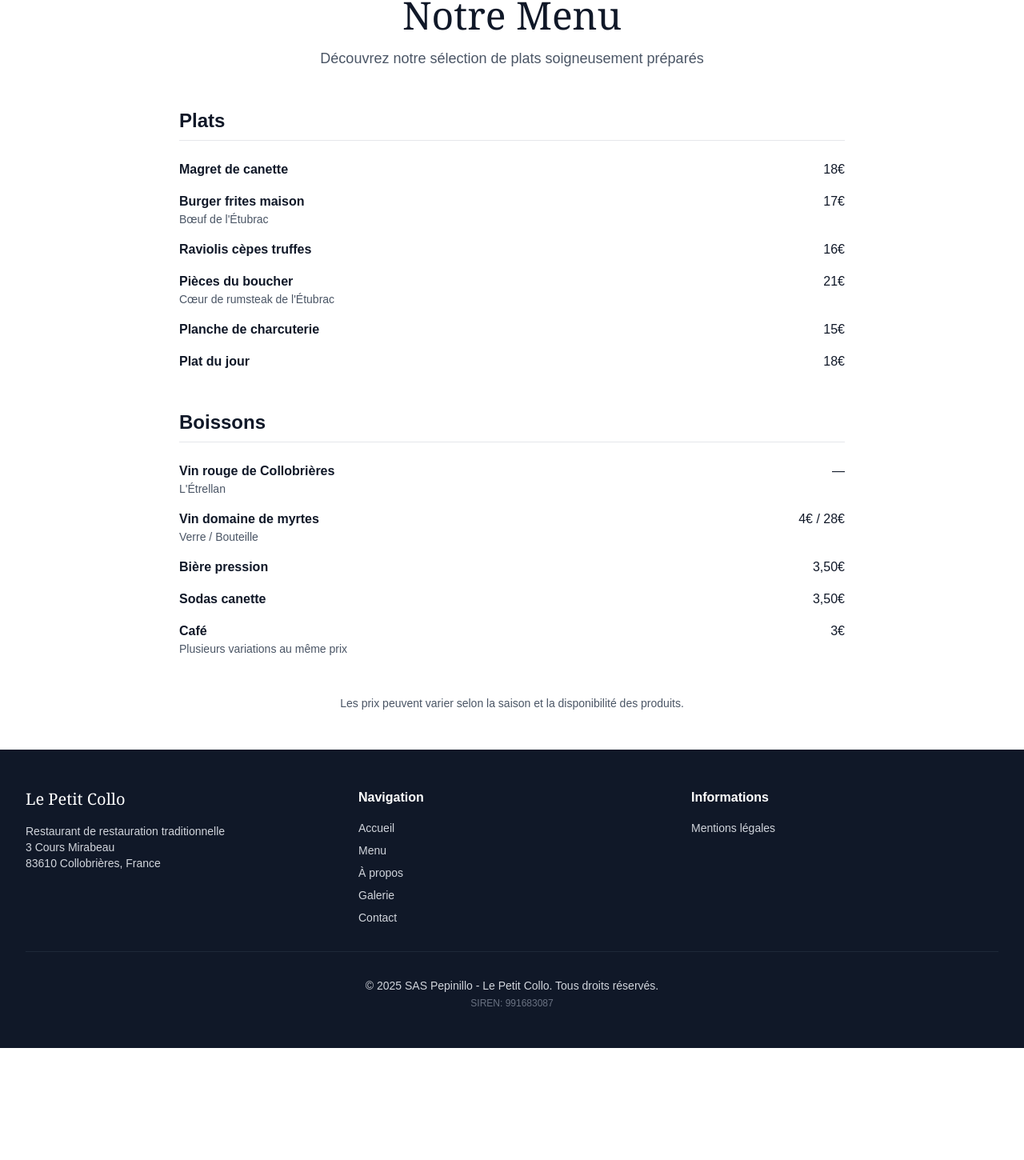
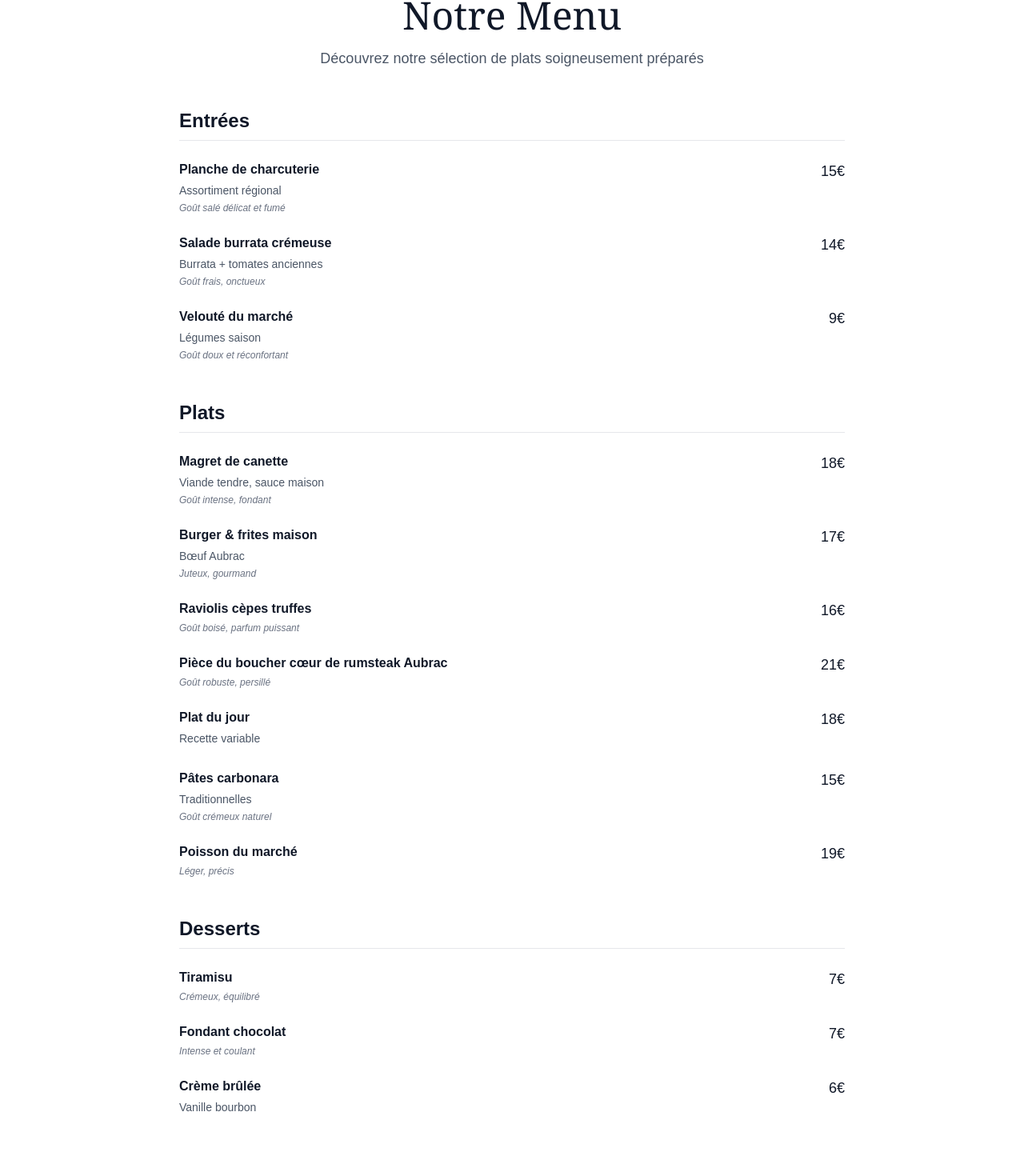
Before and after one commit to hicham-saddek/lepetitcollo, a Next.js app: page /menu in a window 1280 px wide. Shown: the part 118-1568 px from the top of the page at 80% size. Before the commit the page ends 1428 px from the top, so only its background shows below. Built offline with nearby package versions, Linux system fonts and the light colour scheme.

Commit message:
Enhance menu section in restaurant website: add detailed descriptions and pricing for entrées, plats, and desserts, while improving layout for better readability.

```diff
--- a/app/menu/page.tsx
+++ b/app/menu/page.tsx
@@ -12,49 +12,126 @@ export default function Menu() {
         </div>
 
         <div className="space-y-12">
+          {/* Entrées */}
+          <section>
+            <h2 className="text-2xl font-semibold text-gray-900 mb-6 border-b border-gray-200 pb-2">
+              Entrées
+            </h2>
+            <div className="space-y-6">
+              <div className="flex flex-col sm:flex-row sm:justify-between sm:items-start gap-2">
+                <div className="flex-1">
+                  <h3 className="font-semibold text-gray-900 mb-1">Planche de charcuterie</h3>
+                  <p className="text-gray-600 text-sm mb-1">Assortiment régional</p>
+                  <p className="text-gray-500 text-xs italic">Goût salé délicat et fumé</p>
+                </div>
+                <span className="text-gray-900 font-medium text-lg whitespace-nowrap">15€</span>
+              </div>
+              <div className="flex flex-col sm:flex-row sm:justify-between sm:items-start gap-2">
+                <div className="flex-1">
+                  <h3 className="font-semibold text-gray-900 mb-1">Salade burrata crémeuse</h3>
+                  <p className="text-gray-600 text-sm mb-1">Burrata + tomates anciennes</p>
+                  <p className="text-gray-500 text-xs italic">Goût frais, onctueux</p>
+                </div>
+                <span className="text-gray-900 font-medium text-lg whitespace-nowrap">14€</span>
+              </div>
+              <div className="flex flex-col sm:flex-row sm:justify-between sm:items-start gap-2">
+                <div className="flex-1">
+                  <h3 className="font-semibold text-gray-900 mb-1">Velouté du marché</h3>
+                  <p className="text-gray-600 text-sm mb-1">Légumes saison</p>
+                  <p className="text-gray-500 text-xs italic">Goût doux et réconfortant</p>
+                </div>
+                <span className="text-gray-900 font-medium text-lg whitespace-nowrap">9€</span>
+              </div>
+            </div>
+          </section>
+
           {/* Plats */}
           <section>
             <h2 className="text-2xl font-semibold text-gray-900 mb-6 border-b border-gray-200 pb-2">
               Plats
             </h2>
-            <div className="space-y-4">
-              <div className="flex justify-between items-start">
-                <div>
-                  <h3 className="font-semibold text-gray-900">Magret de canette</h3>
+            <div className="space-y-6">
+              <div className="flex flex-col sm:flex-row sm:justify-between sm:items-start gap-2">
+                <div className="flex-1">
+                  <h3 className="font-semibold text-gray-900 mb-1">Magret de canette</h3>
+                  <p className="text-gray-600 text-sm mb-1">Viande tendre, sauce maison</p>
+                  <p className="text-gray-500 text-xs italic">Goût intense, fondant</p>
                 </div>
-                <span className="text-gray-900 font-medium">18€</span>
+                <span className="text-gray-900 font-medium text-lg whitespace-nowrap">18€</span>
               </div>
-              <div className="flex justify-between items-start">
-                <div>
-                  <h3 className="font-semibold text-gray-900">Burger frites maison</h3>
-                  <p className="text-gray-600 text-sm">Bœuf de l'Étubrac</p>
+              <div className="flex flex-col sm:flex-row sm:justify-between sm:items-start gap-2">
+                <div className="flex-1">
+                  <h3 className="font-semibold text-gray-900 mb-1">Burger & frites maison</h3>
+                  <p className="text-gray-600 text-sm mb-1">Bœuf Aubrac</p>
+                  <p className="text-gray-500 text-xs italic">Juteux, gourmand</p>
                 </div>
-                <span className="text-gray-900 font-medium">17€</span>
+                <span className="text-gray-900 font-medium text-lg whitespace-nowrap">17€</span>
               </div>
-              <div className="flex justify-between items-start">
-                <div>
-                  <h3 className="font-semibold text-gray-900">Raviolis cèpes truffes</h3>
+              <div className="flex flex-col sm:flex-row sm:justify-between sm:items-start gap-2">
+                <div className="flex-1">
+                  <h3 className="font-semibold text-gray-900 mb-1">Raviolis cèpes truffes</h3>
+                  <p className="text-gray-500 text-xs italic">Goût boisé, parfum puissant</p>
                 </div>
-                <span className="text-gray-900 font-medium">16€</span>
+                <span className="text-gray-900 font-medium text-lg whitespace-nowrap">16€</span>
               </div>
-              <div className="flex justify-between items-start">
-                <div>
-                  <h3 className="font-semibold text-gray-900">Pièces du boucher</h3>
-                  <p className="text-gray-600 text-sm">Cœur de rumsteak de l'Étubrac</p>
+              <div className="flex flex-col sm:flex-row sm:justify-between sm:items-start gap-2">
+                <div className="flex-1">
+                  <h3 className="font-semibold text-gray-900 mb-1">Pièce du boucher cœur de rumsteak Aubrac</h3>
+                  <p className="text-gray-500 text-xs italic">Goût robuste, persillé</p>
                 </div>
-                <span className="text-gray-900 font-medium">21€</span>
+                <span className="text-gray-900 font-medium text-lg whitespace-nowrap">21€</span>
               </div>
-              <div className="flex justify-between items-start">
-                <div>
-                  <h3 className="font-semibold text-gray-900">Planche de charcuterie</h3>
+              <div className="flex flex-col sm:flex-row sm:justify-between sm:items-start gap-2">
+                <div className="flex-1">
+                  <h3 className="font-semibold text-gray-900 mb-1">Plat du jour</h3>
+                  <p className="text-gray-600 text-sm mb-1">Recette variable</p>
                 </div>
-                <span className="text-gray-900 font-medium">15€</span>
+                <span className="text-gray-900 font-medium text-lg whitespace-nowrap">18€</span>
               </div>
-              <div className="flex justify-between items-start">
-                <div>
-                  <h3 className="font-semibold text-gray-900">Plat du jour</h3>
+              <div className="flex flex-col sm:flex-row sm:justify-between sm:items-start gap-2">
+                <div className="flex-1">
+                  <h3 className="font-semibold text-gray-900 mb-1">Pâtes carbonara</h3>
+                  <p className="text-gray-600 text-sm mb-1">Traditionnelles</p>
+                  <p className="text-gray-500 text-xs italic">Goût crémeux naturel</p>
                 </div>
-                <span className="text-gray-900 font-medium">18€</span>
+                <span className="text-gray-900 font-medium text-lg whitespace-nowrap">15€</span>
+              </div>
+              <div className="flex flex-col sm:flex-row sm:justify-between sm:items-start gap-2">
+                <div className="flex-1">
+                  <h3 className="font-semibold text-gray-900 mb-1">Poisson du marché</h3>
+                  <p className="text-gray-500 text-xs italic">Léger, précis</p>
+                </div>
+                <span className="text-gray-900 font-medium text-lg whitespace-nowrap">19€</span>
+              </div>
+            </div>
+          </section>
+
+          {/* Desserts */}
+          <section>
+            <h2 className="text-2xl font-semibold text-gray-900 mb-6 border-b border-gray-200 pb-2">
+              Desserts
+            </h2>
+            <div className="space-y-6">
+              <div className="flex flex-col sm:flex-row sm:justify-between sm:items-start gap-2">
+                <div className="flex-1">
+                  <h3 className="font-semibold text-gray-900 mb-1">Tiramisu</h3>
+                  <p className="text-gray-500 text-xs italic">Crémeux, équilibré</p>
+                </div>
+                <span className="text-gray-900 font-medium text-lg whitespace-nowrap">7€</span>
+              </div>
+              <div className="flex flex-col sm:flex-row sm:justify-between sm:items-start gap-2">
+                <div className="flex-1">
+                  <h3 className="font-semibold text-gray-900 mb-1">Fondant chocolat</h3>
+                  <p className="text-gray-500 text-xs italic">Intense et coulant</p>
+                </div>
+                <span className="text-gray-900 font-medium text-lg whitespace-nowrap">7€</span>
+              </div>
+              <div className="flex flex-col sm:flex-row sm:justify-between sm:items-start gap-2">
+                <div className="flex-1">
+                  <h3 className="font-semibold text-gray-900 mb-1">Crème brûlée</h3>
+                  <p className="text-gray-600 text-sm mb-1">Vanille bourbon</p>
+                </div>
+                <span className="text-gray-900 font-medium text-lg whitespace-nowrap">6€</span>
               </div>
             </div>
           </section>
@@ -64,39 +141,45 @@ export default function Menu() {
             <h2 className="text-2xl font-semibold text-gray-900 mb-6 border-b border-gray-200 pb-2">
               Boissons
             </h2>
-            <div className="space-y-4">
-              <div className="flex justify-between items-start">
-                <div>
-                  <h3 className="font-semibold text-gray-900">Vin rouge de Collobrières</h3>
-                  <p className="text-gray-600 text-sm">L'Étrellan</p>
+            <div className="space-y-6">
+              <div className="flex flex-col sm:flex-row sm:justify-between sm:items-start gap-2">
+                <div className="flex-1">
+                  <h3 className="font-semibold text-gray-900 mb-1">Vin rouge Collobrières L'Etrellan</h3>
+                  <p className="text-gray-500 text-xs italic">Goût fruité rond</p>
                 </div>
-                <span className="text-gray-900 font-medium">—</span>
+                <span className="text-gray-900 font-medium text-lg whitespace-nowrap">—</span>
               </div>
-              <div className="flex justify-between items-start">
-                <div>
-                  <h3 className="font-semibold text-gray-900">Vin domaine de myrtes</h3>
+              <div className="flex flex-col sm:flex-row sm:justify-between sm:items-start gap-2">
+                <div className="flex-1">
+                  <h3 className="font-semibold text-gray-900 mb-1">Vin Domaine des Myrtes</h3>
                   <p className="text-gray-600 text-sm">Verre / Bouteille</p>
                 </div>
-                <span className="text-gray-900 font-medium">4€ / 28€</span>
+                <span className="text-gray-900 font-medium text-lg whitespace-nowrap">4€ / 28€</span>
               </div>
-              <div className="flex justify-between items-start">
-                <div>
-                  <h3 className="font-semibold text-gray-900">Bière pression</h3>
+              <div className="flex flex-col sm:flex-row sm:justify-between sm:items-start gap-2">
+                <div className="flex-1">
+                  <h3 className="font-semibold text-gray-900 mb-1">Bière pression</h3>
                 </div>
-                <span className="text-gray-900 font-medium">3,50€</span>
+                <span className="text-gray-900 font-medium text-lg whitespace-nowrap">3,50€</span>
               </div>
-              <div className="flex justify-between items-start">
-                <div>
-                  <h3 className="font-semibold text-gray-900">Sodas canette</h3>
+              <div className="flex flex-col sm:flex-row sm:justify-between sm:items-start gap-2">
+                <div className="flex-1">
+                  <h3 className="font-semibold text-gray-900 mb-1">Sodas</h3>
                 </div>
-                <span className="text-gray-900 font-medium">3,50€</span>
+                <span className="text-gray-900 font-medium text-lg whitespace-nowrap">3,50€</span>
               </div>
-              <div className="flex justify-between items-start">
-                <div>
-                  <h3 className="font-semibold text-gray-900">Café</h3>
-                  <p className="text-gray-600 text-sm">Plusieurs variations au même prix</p>
+              <div className="flex flex-col sm:flex-row sm:justify-between sm:items-start gap-2">
+                <div className="flex-1">
+                  <h3 className="font-semibold text-gray-900 mb-1">Café</h3>
+                  <p className="text-gray-600 text-sm">Variations incluses</p>
                 </div>
-                <span className="text-gray-900 font-medium">3€</span>
+                <span className="text-gray-900 font-medium text-lg whitespace-nowrap">3€</span>
+              </div>
+              <div className="flex flex-col sm:flex-row sm:justify-between sm:items-start gap-2">
+                <div className="flex-1">
+                  <h3 className="font-semibold text-gray-900 mb-1">Thé infusion artisanale</h3>
+                </div>
+                <span className="text-gray-900 font-medium text-lg whitespace-nowrap">3,50€</span>
               </div>
             </div>
           </section>
```
